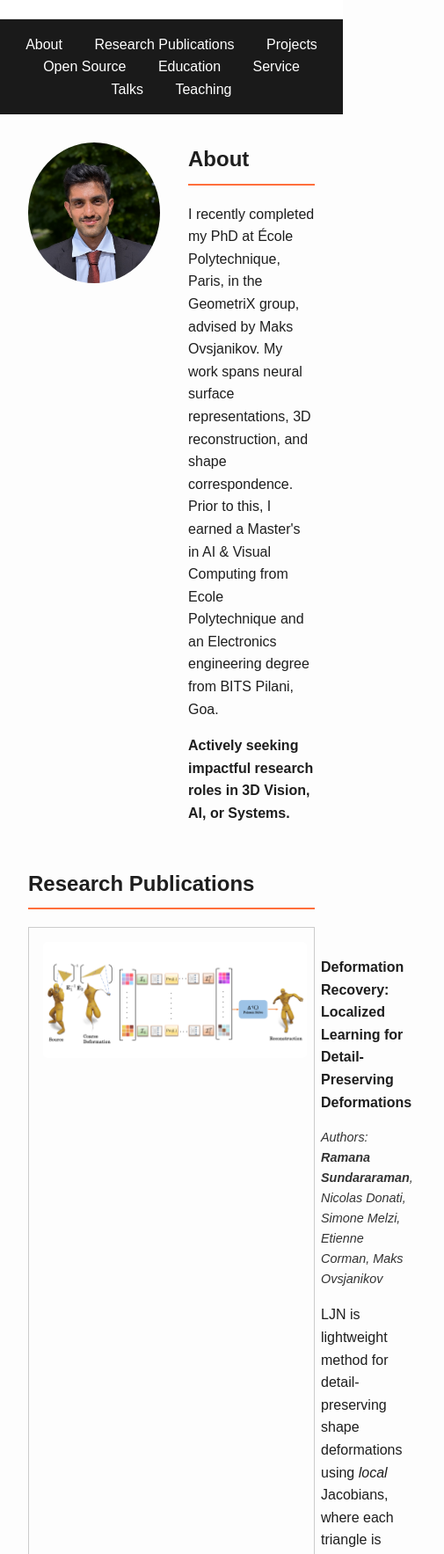
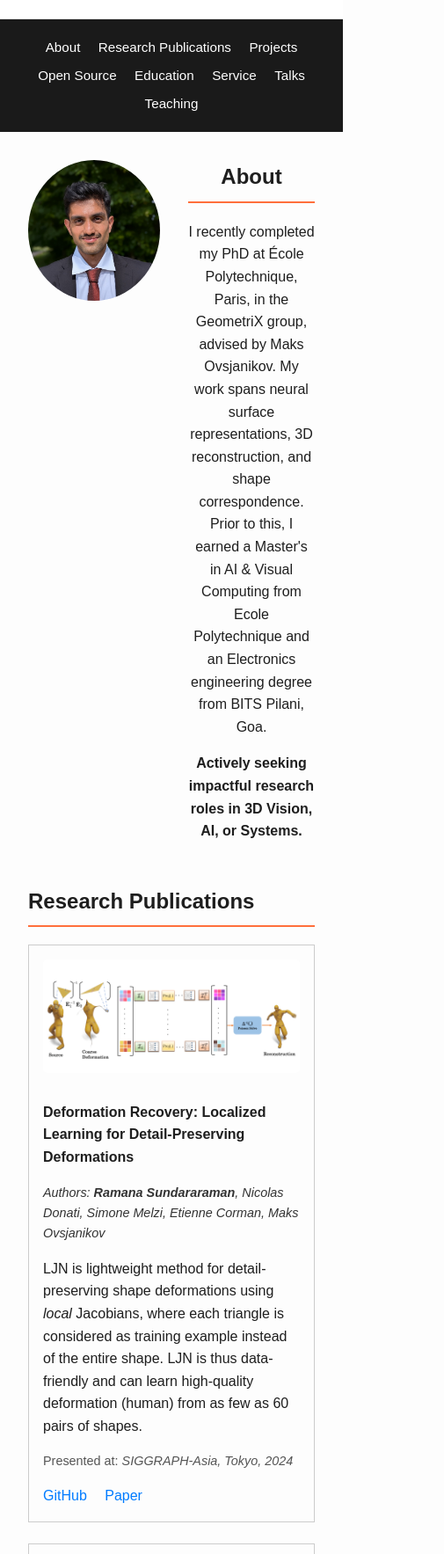
Before and after one commit to Sentient07/Sentient07.github.io, a plain HTML site: page index.html in a window 390 px wide. Shown: the part 233-2000 px from the top of the page at 88% size, 505 px wide, since content can reach past the window. Drawn offline with nearby package versions, Linux system fonts and the light colour scheme.

Commit message:
Mobile-friendly

```diff
--- a/style.css
+++ b/style.css
@@ -1,3 +1,4 @@
+* { box-sizing: border-box; }
 body {
     font-family: 'Space Grotesk', sans-serif;
     line-height: 1.6;
@@ -90,17 +91,19 @@ h2 {
 
 .paper {
     display: flex;
-    align-items: flex-start; /* Align text and image at the top */
+    align-items: flex-start;
     border: 1px solid #ccc;
     padding: 1rem;
     gap: 1rem;
+    flex-wrap: nowrap;
 }
 
 .paper img {
-    width: 300px; /* Adjust the width for larger images */
-    height: auto; /* Maintain aspect ratio */
-    border-radius: 5px; /* Optional: Rounded corners */
-    object-fit: cover; /* Ensures proper cropping if necessary */
+    width: 100%;
+    max-width: 300px;
+    height: auto;
+    border-radius: 5px;
+    object-fit: cover;
 }
 
 .paper-details {
@@ -117,6 +120,21 @@ h2 {
     margin-right: 1rem;
     color: #007BFF;
     text-decoration: none;
+}
+
+.thumb {
+    display: flex;
+    flex-direction: column;
+    align-items: center;
+    width: 300px;
+    max-width: 100%;
+}
+
+.coming-soon {
+    color: #007BFF;
+    font-style: italic;
+    margin: 0.25rem 0 0 0;
+    font-size: 0.9rem;
 }
 
 /* Footer styling */
@@ -183,3 +201,32 @@ footer {
     font-style: italic;
     color: #777;
 }
+
+@media (max-width: 768px) {
+    .paper {
+        flex-direction: column;
+        align-items: center;
+        text-align: left;
+    }
+    .paper-details {
+        width: 100%;
+    }
+    .paper .thumb {
+        width: 100%;
+        max-width: 100%;
+        margin-bottom: 0.5rem;
+    }
+    nav a {
+        display: inline-block;
+        margin: 0.25rem 0.5rem;
+        font-size: 0.95rem;
+    }
+    #about {
+        flex-direction: column;
+        align-items: center;
+        text-align: center;
+    }
+    #about img {
+        margin-bottom: 1rem;
+    }
+}
```
